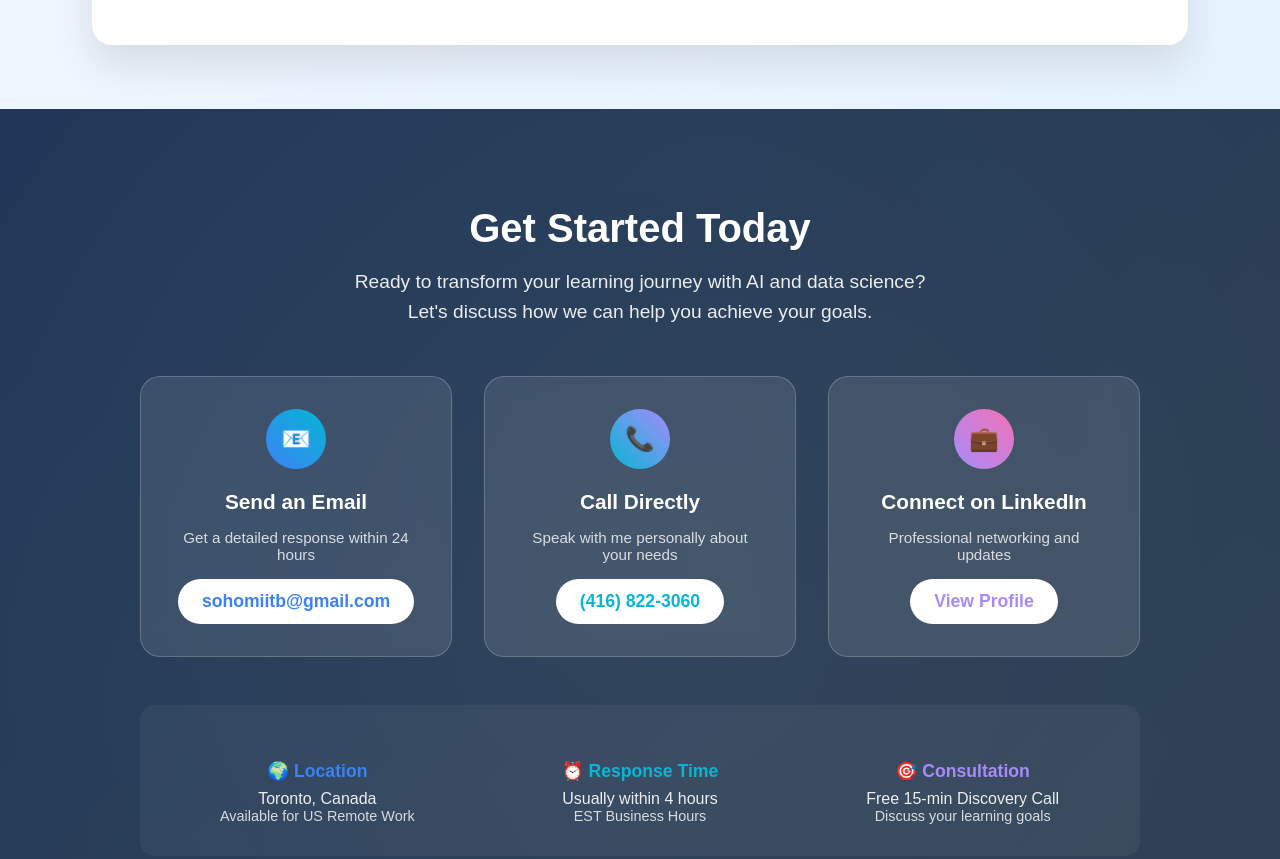
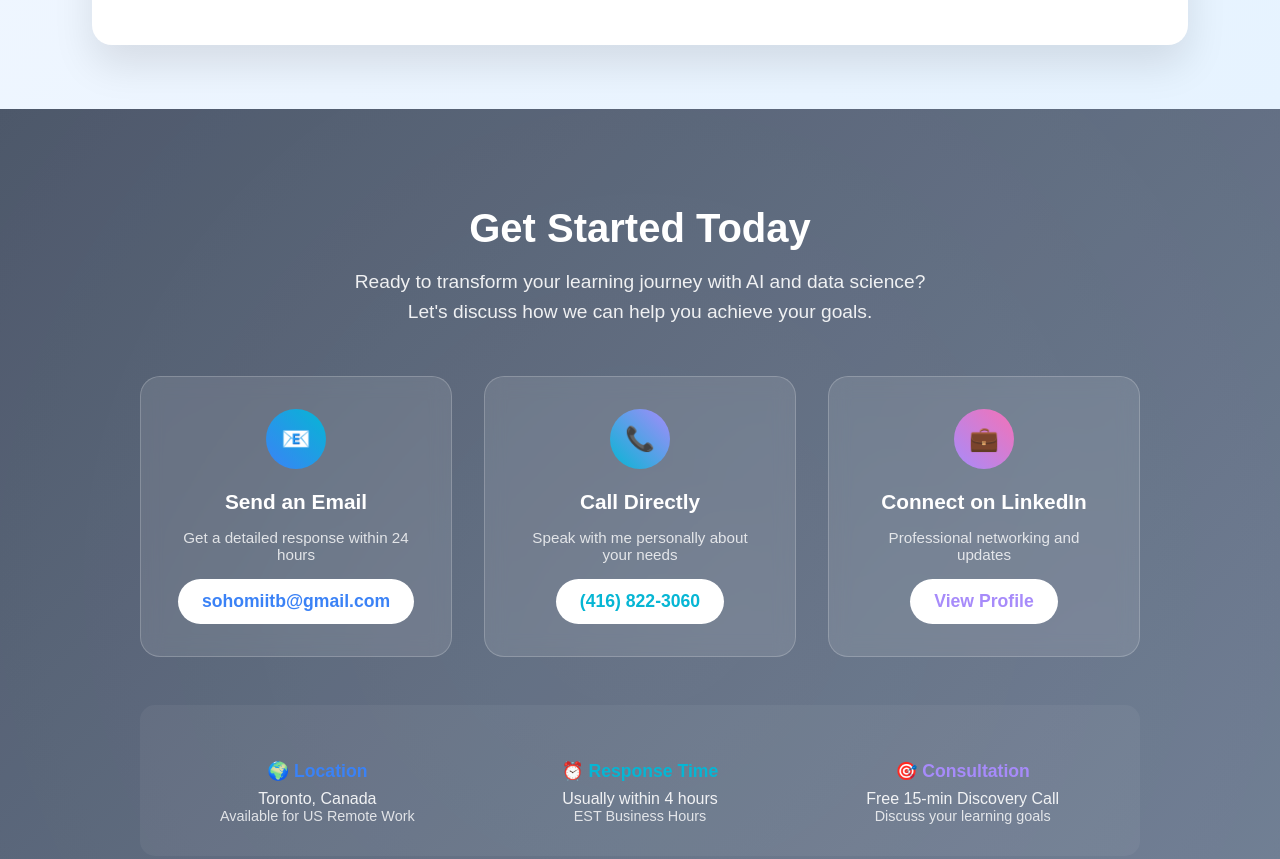
Before and after one commit to sohomiitb/YoungMindsAI, a plain HTML site: page index.html in a window 1280 px wide. Shown: the part 4322-5181 px from the top of the page. Drawn offline with Linux system fonts and the light colour scheme.

Commit message:
color change

```diff
--- a/index.html
+++ b/index.html
@@ -327,8 +327,8 @@
   </style>
   <!-- Contact Section -->
 <!-- Contact Section -->
-  <section class="contact" id="contact" style="background: linear-gradient(135deg, #1d3557 0%, #2c3e50 100%); padding: 4rem 0; position: relative; overflow: hidden;">
-    <!-- Background Elements -->
+  <section class="contact" id="contact" style="background: linear-gradient(135deg, #4a5568 0%, #718096 100%); padding: 4rem 0; position: relative; overflow: hidden;">
+     <!-- Background Elements -->
     <div style="position: absolute; top: -50%; right: -50%; width: 200%; height: 200%; background: radial-gradient(circle, rgba(255,255,255,0.05) 0%, transparent 70%); animation: rotate 20s linear infinite;"></div>
 
     <div class="container" style="max-width: 1000px; margin: 0 auto; padding: 0 2rem; position: relative; z-index: 1;">
```
